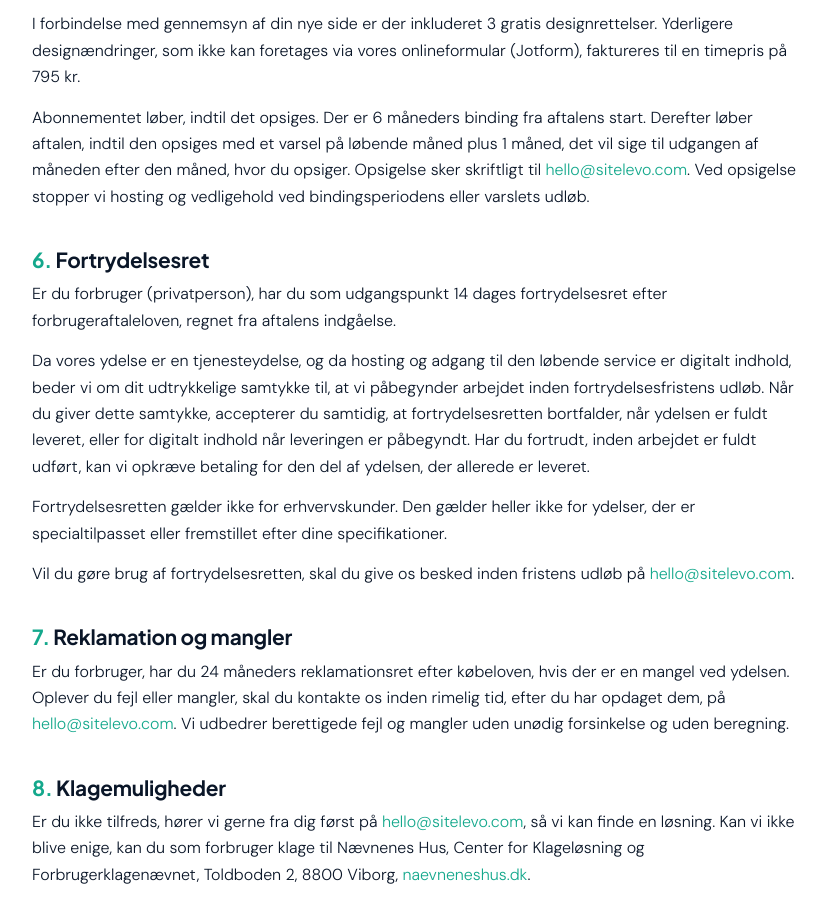
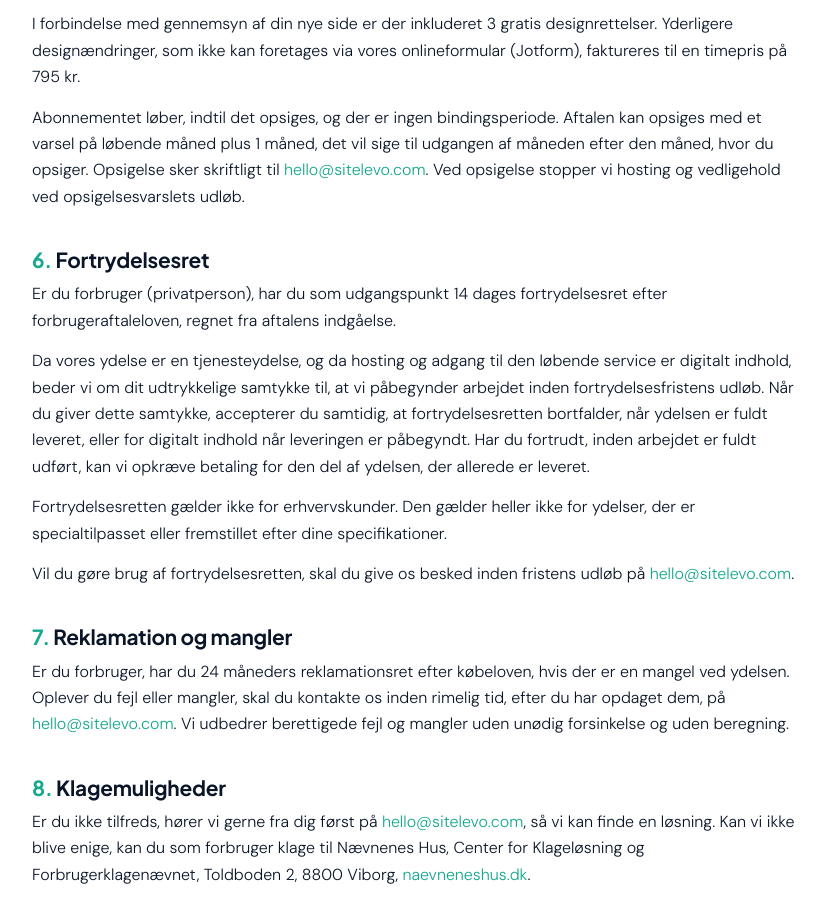
Before and after one commit to SiteLevo/SiteLevo, a plain HTML site: page handelsbetingelser.html in a window 1280 px wide. Shown: the part 1558-2457 px from the top of the page, without its empty margins (222-1049 px from the left). Drawn offline with Linux system fonts and the light colour scheme.

Commit message:
Fjern bindingsperiode, opsigelse løbende måned plus 1 måned

```diff
--- a/handelsbetingelser.html
+++ b/handelsbetingelser.html
@@ -67,7 +67,7 @@
     <h2><span class="num">5.</span> Levering</h2>
     <p>Levering sker ved, at vi bygger din hjemmeside og sætter den live. En ny side er klar til gennemsyn på 5 hverdage, regnet fra det tidspunkt, hvor vi har modtaget de nødvendige oplysninger og materialer fra dig. Når du har godkendt siden, sætter vi den live på dit eget domæne. Senere ændringer på en eksisterende side gennemføres typisk inden for 2 hverdage.</p>
     <p>I forbindelse med gennemsyn af din nye side er der inkluderet 3 gratis designrettelser. Yderligere designændringer, som ikke kan foretages via vores onlineformular (Jotform), faktureres til en timepris på 795 kr.</p>
-    <p>Abonnementet løber, indtil det opsiges. Der er 6 måneders binding fra aftalens start. Derefter løber aftalen, indtil den opsiges med et varsel på løbende måned plus 1 måned, det vil sige til udgangen af måneden efter den måned, hvor du opsiger. Opsigelse sker skriftligt til <a href="mailto:hello@sitelevo.com">hello@sitelevo.com</a>. Ved opsigelse stopper vi hosting og vedligehold ved bindingsperiodens eller varslets udløb.</p>
+    <p>Abonnementet løber, indtil det opsiges, og der er ingen bindingsperiode. Aftalen kan opsiges med et varsel på løbende måned plus 1 måned, det vil sige til udgangen af måneden efter den måned, hvor du opsiger. Opsigelse sker skriftligt til <a href="mailto:hello@sitelevo.com">hello@sitelevo.com</a>. Ved opsigelse stopper vi hosting og vedligehold ved opsigelsesvarslets udløb.</p>
 
     <h2><span class="num">6.</span> Fortrydelsesret</h2>
     <p>Er du forbruger (privatperson), har du som udgangspunkt 14 dages fortrydelsesret efter forbrugeraftaleloven, regnet fra aftalens indgåelse.</p>
```
Also changed, not shown: priser.html (+1 -1 lines).
